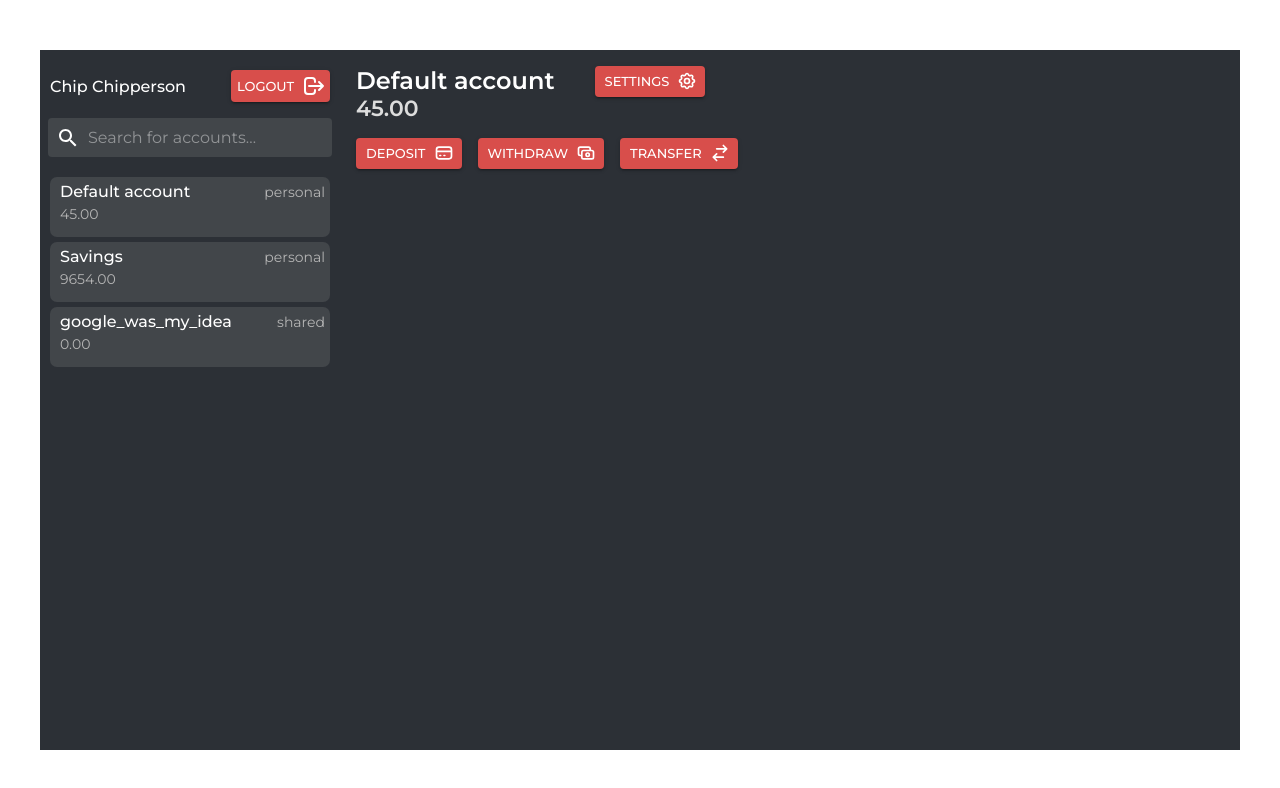
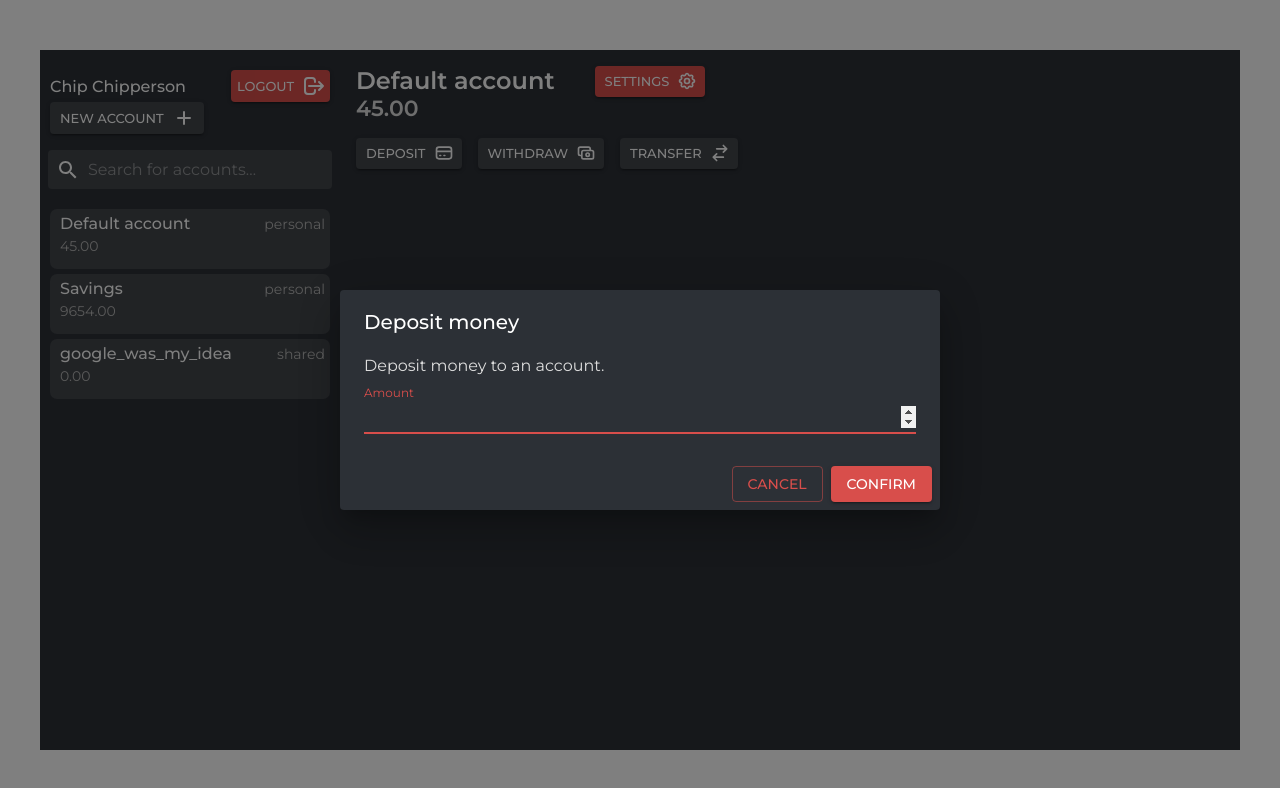
Before and after one commit to derletzteritter/ei-banking, a React (Create React App) app in the folder web/: page / in a window 1280 px wide. Both pictures are taken after a click on the button "DEPOSIT". Shown: the top 788 px of the page. Built offline with nearby package versions, Linux system fonts and the light colour scheme; no server answers.

Commit message:
add some dialogs

```diff
--- a/web/src/features/Accounts/Accounts.tsx
+++ b/web/src/features/Accounts/Accounts.tsx
@@ -1,4 +1,4 @@
-import React, { useCallback, useEffect } from 'react';
+import React, { useCallback, useEffect, useState } from 'react';
 import { Box } from "@mui/material";
 import AccountsSearch from "./components/AccountsSearch";
 import { useFilteredAccountsValue, useSetActiveAccount } from "./state/accounts.state";
@@ -6,10 +6,13 @@ import AccountsList from "./AccountsList";
 import { useAccountsActions } from "./hooks/useAccountsActions";
 import { Account } from "../../types/account";
 import SidebarHeader from "./SidebarHeader";
+import NewAccountButton from "./components/NewAccountButton";
+import NewAccountModal from "./components/NewAccountModal";
 
 const Accounts: React.FC = () => {
 	const accounts = useFilteredAccountsValue();
 	const setActiveAccount = useSetActiveAccount();
+	const [newAccountModal, setNewAccountModal] = useState<boolean>(false);
 
 	const { getDefaultAccount } = useAccountsActions();
 
@@ -25,9 +28,15 @@ const Accounts: React.FC = () => {
 		[setActiveAccount],
 	);
 
+	const toggleAccountModal = () => {
+		setNewAccountModal((prev) => !prev)
+	}
+
 	return (
 		<Box>
+			<NewAccountModal open={newAccountModal} onClose={toggleAccountModal} />
 			<SidebarHeader />
+			<NewAccountButton onClick={toggleAccountModal} />
 			<AccountsSearch/>
 			<AccountsList accounts={accounts} handleChangeAccount={handleChangeAccounts} />
 		</Box>
--- /dev/null
+++ b/web/src/features/Accounts/components/NewAccountButton.tsx
@@ -0,0 +1,29 @@
+import React from 'react'
+import { Box, Button } from "@mui/material";
+import { headerIcons } from "../../../icons/svgProvider";
+
+interface NewAccountButtonProps {
+	onClick: () => void;
+}
+
+const NewAccountButton: React.FC<NewAccountButtonProps> = ({ onClick }) => {
+	return (
+		<Box
+			style={{
+				marginLeft: 10,
+			}}
+		>
+			<Button
+				onClick={onClick}
+				endIcon={headerIcons.plus}
+				style={{ backgroundColor: "#42464A" }}
+				size="small"
+				variant="contained"
+			>
+				New account
+			</Button>
+		</Box>
+	)
+}
+
+export default NewAccountButton;
--- /dev/null
+++ b/web/src/features/Accounts/components/NewAccountModal.tsx
@@ -0,0 +1,33 @@
+import React from 'react';
+import { Button, Dialog, DialogActions, DialogContent, DialogContentText, DialogTitle, TextField } from "@mui/material";
+
+interface NewAccountModalProps {
+	open: boolean;
+	onClose: () => void;
+}
+
+const NewAccountModal: React.FC<NewAccountModalProps> = ({ open, onClose }) => {
+	return (
+		<Dialog open={open} fullWidth={true} maxWidth="sm" onClose={onClose}>
+			<DialogTitle>Create new account</DialogTitle>
+			<DialogContent>
+				<DialogContentText>Create a new account</DialogContentText>
+				<TextField
+					autoFocus
+					margin="dense"
+					id="name"
+					label="Name of account"
+					type="text"
+					fullWidth
+					variant="standard"
+				/>
+			</DialogContent>
+			<DialogActions>
+				<Button variant="outlined" onClick={onClose}>Cancel</Button>
+				<Button variant="contained" onClick={onClose}>Confirm</Button>
+			</DialogActions>
+		</Dialog>
+	)
+}
+
+export default NewAccountModal;
--- a/web/src/features/Details/AccountDetails.tsx
+++ b/web/src/features/Details/AccountDetails.tsx
@@ -3,16 +3,28 @@ import { Box, Button, CircularProgress, Stack } from "@mui/material";
 import { useActiveAccountValue } from "../Accounts/state/accounts.state";
 import { AccountBalance, AccountName } from "./styles/Details.styles";
 import { detailsIcons } from "../../icons/svgProvider";
+import DepositModal from "./components/DepositModal";
+import { useDepositModal } from "./state/modal.state";
 
 const AccountDetails: React.FC = () => {
 	const activeAccount = useActiveAccountValue();
+	const [depositModal, setDepositModal] = useDepositModal();
 
 	if (!activeAccount) {
 		return <CircularProgress/>
 	}
 
+	const openDepositModal = () => {
+		setDepositModal(true)
+	}
+
+	const closeDepositModal = () => {
+		setDepositModal(false)
+	}
+
 	return (
 		<Box ml={2}>
+			<DepositModal open={depositModal} onClose={closeDepositModal}/>
 			<Box mt={2}>
 				<Stack direction="row" spacing={5}>
 					<Box>
@@ -24,9 +36,31 @@ const AccountDetails: React.FC = () => {
 					</Box>
 				</Stack>
 				<Stack mt={2} direction="row" spacing={2}>
-					<Button size="small" variant="contained" endIcon={detailsIcons.deposit}>Deposit</Button>
-					<Button size="small" variant="contained" endIcon={detailsIcons.withdraw}>Withdraw</Button>
-					<Button size="small" variant="contained" endIcon={detailsIcons.transfer}>Transfer</Button>
+					<Button
+						onClick={openDepositModal}
+						style={{ backgroundColor: "#42464A" }}
+						size="small"
+						variant="contained"
+						endIcon={detailsIcons.deposit}
+					>
+						Deposit
+					</Button>
+					<Button
+						style={{ backgroundColor: "#42464A" }}
+						size="small"
+						variant="contained"
+						endIcon={detailsIcons.withdraw}
+					>
+						Withdraw
+					</Button>
+					<Button
+						style={{ backgroundColor: "#42464A" }}
+						size="small"
+						variant="contained"
+						endIcon={detailsIcons.transfer}
+					>
+						Transfer
+					</Button>
 				</Stack>
 			</Box>
 		</Box>
--- /dev/null
+++ b/web/src/features/Details/components/DepositModal.tsx
@@ -0,0 +1,33 @@
+import React from 'react';
+import { Button, Dialog, DialogActions, DialogContent, DialogContentText, DialogTitle, TextField } from "@mui/material";
+
+interface DepositModalProps {
+	open: boolean;
+	onClose: () => void;
+}
+
+const DepositModal: React.FC<DepositModalProps> = ({ open, onClose }) => {
+	return (
+		<Dialog open={open} onClose={onClose} maxWidth="sm" fullWidth={true}>
+			<DialogTitle>Deposit money</DialogTitle>
+			<DialogContent>
+				<DialogContentText>Deposit money to an account.</DialogContentText>
+				<TextField
+					autoFocus
+					margin="dense"
+					id="name"
+					label="Amount"
+					type="number"
+					fullWidth
+					variant="standard"
+				/>
+			</DialogContent>
+			<DialogActions>
+				<Button variant="outlined" onClick={onClose}>Cancel</Button>
+				<Button variant="contained" onClick={onClose}>Confirm</Button>
+			</DialogActions>
+		</Dialog>
+	)
+}
+
+export default DepositModal;
--- /dev/null
+++ b/web/src/features/Details/state/modal.state.ts
@@ -0,0 +1,9 @@
+import { atom, useRecoilState, useSetRecoilState } from "recoil";
+
+export const depositModal = atom<boolean>({
+	key: 'detailsDepositModal',
+	default: false
+})
+
+export const useDepositModal = () => useRecoilState(depositModal)
+export const useSetDepositModal = () => useSetRecoilState(depositModal)
--- a/web/src/icons/svgProvider.tsx
+++ b/web/src/icons/svgProvider.tsx
@@ -6,6 +6,11 @@ export const headerIcons = {
 		     stroke="currentColor">
 			<path strokeLinecap="round" strokeLinejoin="round" strokeWidth={2}
 			      d="M17 16l4-4m0 0l-4-4m4 4H7m6 4v1a3 3 0 01-3 3H6a3 3 0 01-3-3V7a3 3 0 013-3h4a3 3 0 013 3v1"/>
+		</svg>
+	),
+	plus: (
+		<svg xmlns="http://www.w3.org/2000/svg" width="24" height="24" fill="none" viewBox="0 0 24 24" stroke="currentColor" strokeWidth={2}>
+			<path strokeLinecap="round" strokeLinejoin="round" d="M12 6v6m0 0v6m0-6h6m-6 0H6" />
 		</svg>
 	)
 }
```
